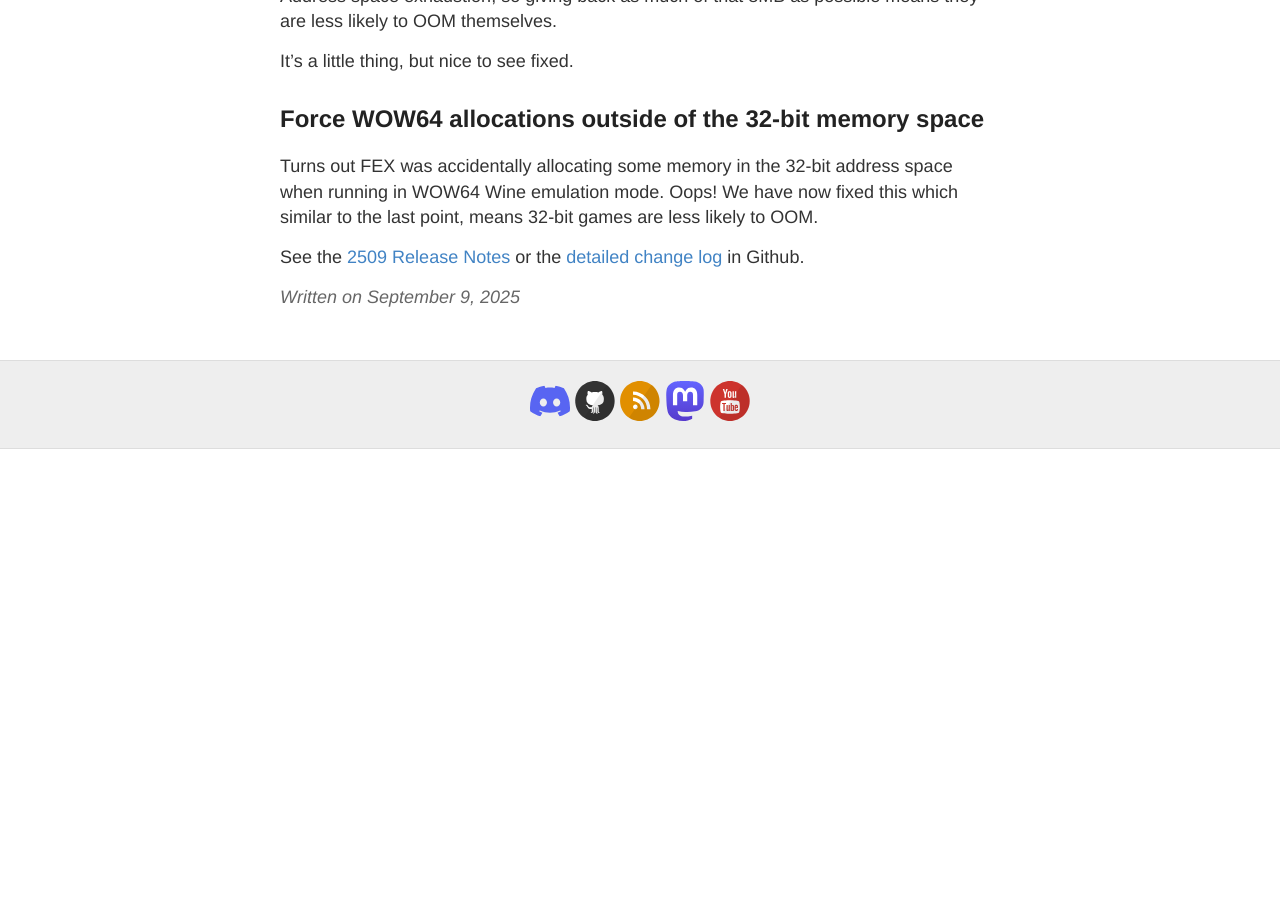
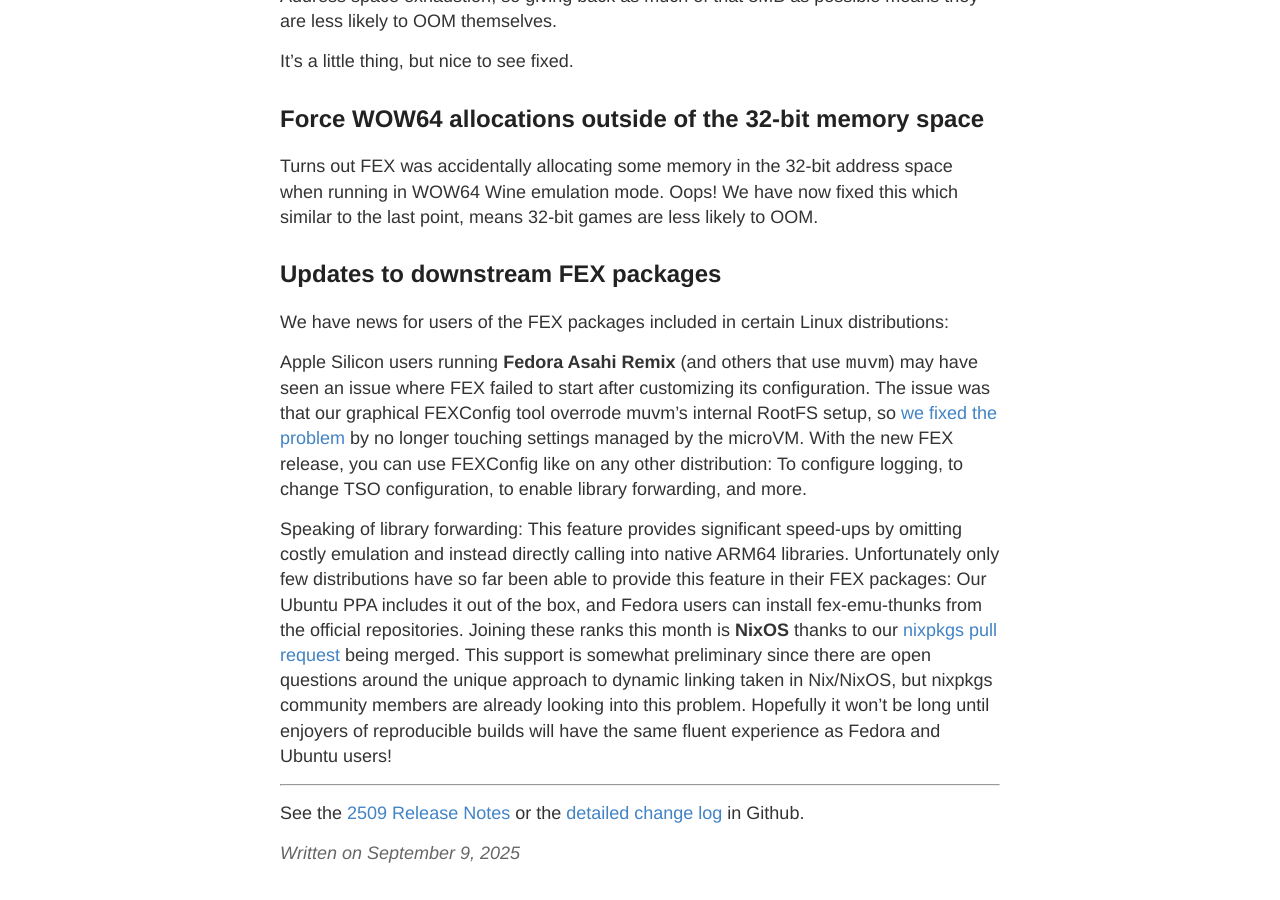
Before and after one commit to FEX-Emu/fex-emu.com, a Jekyll site: the page built from _posts/2025-09-09-FEX-2509.md, in a window 1280 px wide and 900 px high, scrolled down 1791 px. Built offline with Jekyll 4.4.1, drawn with Linux system fonts in a browser that asks for light colours; before the commit the page ends 2240 px from its top, so only the background shows below that.

Commit message:
Update 2025-09-09-FEX-2509.md

```diff
--- a/_posts/2025-09-09-FEX-2509.md
+++ b/_posts/2025-09-09-FEX-2509.md
@@ -56,4 +56,29 @@
 Turns out FEX was accidentally allocating some memory in the 32-bit address space when running in WOW64 Wine emulation mode. Oops! We have now fixed
 this which similar to the last point, means 32-bit games are less likely to OOM.
 
+## Updates to downstream FEX packages
+
+We have news for users of the FEX packages included in certain Linux distributions:
+
+Apple Silicon users running **Fedora Asahi Remix** (and others that use `muvm`) may have seen
+an issue where FEX failed to start after customizing its configuration. The issue was that
+our graphical FEXConfig tool overrode muvm's internal RootFS setup, so
+[we fixed the problem](https://github.com/FEX-Emu/FEX/pull/4802) by no longer touching
+settings managed by the microVM. With the new FEX release, you can use FEXConfig like on any other
+distribution: To configure logging, to change TSO configuration, to enable library forwarding,
+and more.
+
+Speaking of library forwarding: This feature provides significant speed-ups by omitting
+costly emulation and instead directly calling into native ARM64 libraries. Unfortunately
+only few distributions have so far been able to provide this feature in their FEX packages:
+Our Ubuntu PPA includes it out of the box, and Fedora users can install fex-emu-thunks from
+the official repositories. Joining these ranks this month is **NixOS** thanks to our
+[nixpkgs pull request](https://github.com/NixOS/nixpkgs/pull/413255) being merged.
+This support is somewhat preliminary since there are open questions around the unique approach
+to dynamic linking taken in Nix/NixOS, but nixpkgs community members are already looking into
+this problem. Hopefully it won't be long until enjoyers of reproducible builds will have the
+same fluent experience as Fedora and Ubuntu users!
+
+---
+
 See the [2509 Release Notes](https://github.com/FEX-Emu/FEX/releases/tag/FEX-2509) or the [detailed change log](https://github.com/FEX-Emu/FEX/compare/FEX-2508...FEX-2509) in Github.
```
